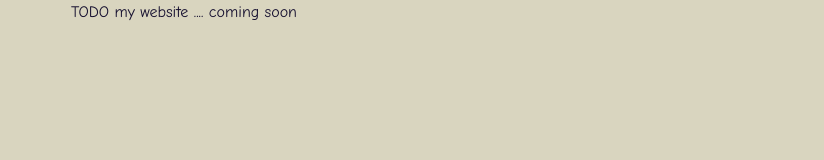
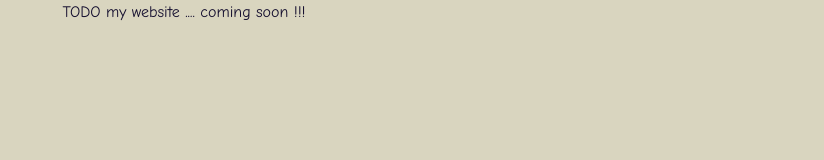
Before and after one commit to misterD05/mr_d05_web, a Next.js app: page / in a window 1280 px wide. Shown: the top 160 px of the page, without its empty margins (456-1280 px from the left). Built offline with nearby package versions, Linux system fonts and the light colour scheme.

Commit message:
Update placeholder text in Home component to emphasize website is coming soon!!!

```diff
--- a/app/page.tsx
+++ b/app/page.tsx
@@ -4,7 +4,7 @@ export default function Home() {
   return (
     <div className="flex items-center w-auto h-auto justify-center bg-(--bgc) text-(--text)">
       <main className="flex w-fit h-fit flex-row items-center justify-between">
-        TODO my website .... coming soon
+        TODO my website .... coming soon !!!
       </main>
     </div>
   );
```
